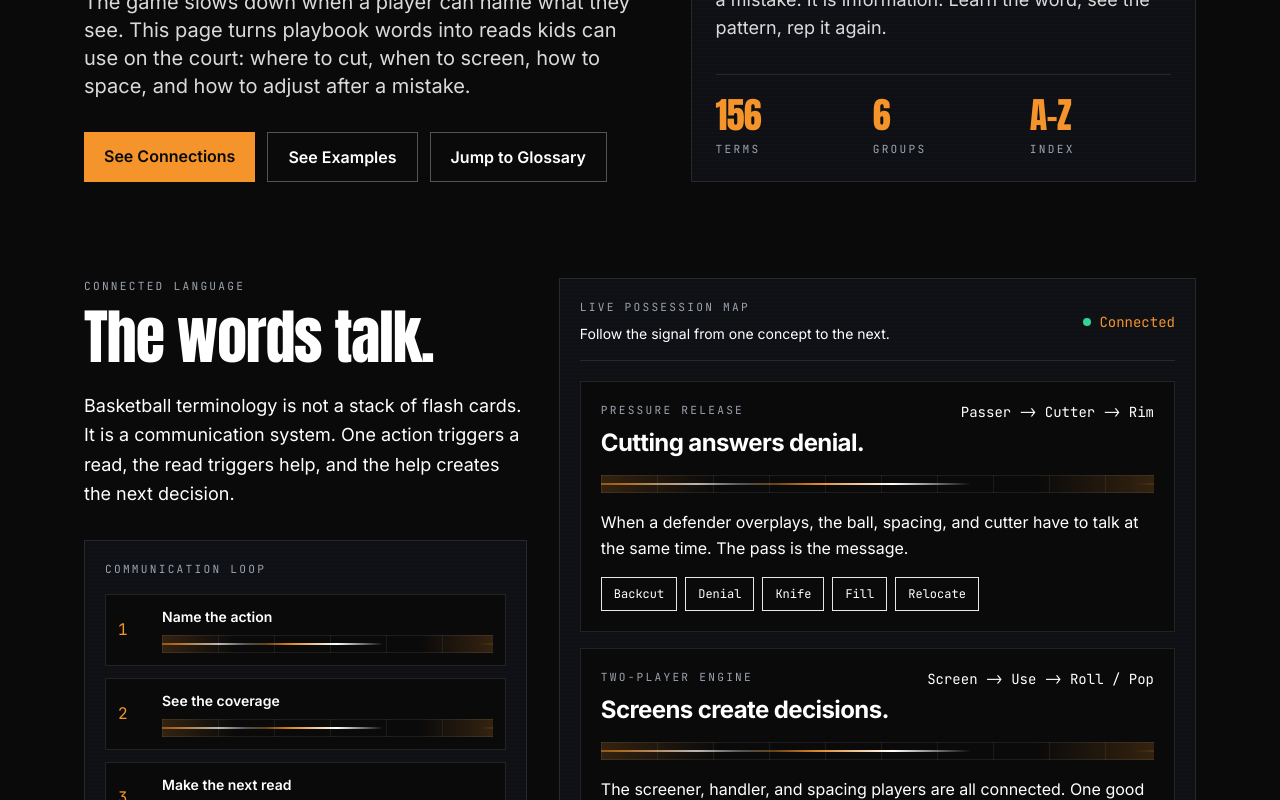
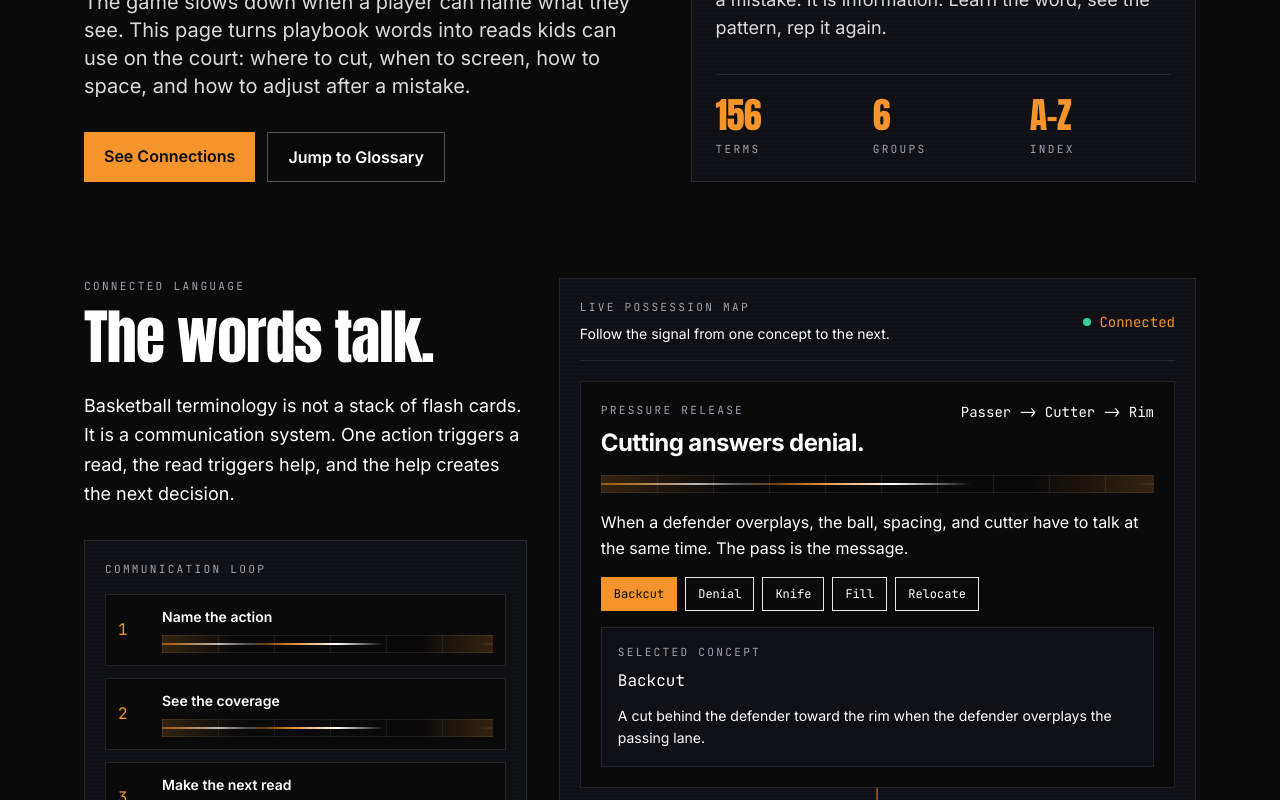
Before and after one commit to btctc/btcballers-fit, a Next.js app: page /playbook in a window 1280 px wide. Shown: the part 440-1240 px from the top of the page. Built offline with nearby package versions, Linux system fonts and the light colour scheme.

Commit message:
Make playbook terms update in place

```diff
--- a/src/app/globals.css
+++ b/src/app/globals.css
@@ -84,10 +84,80 @@ html { scroll-behavior: smooth; }
   to { left: 100%; }
 }
 
+.connection-network {
+  position: relative;
+  overflow: hidden;
+}
+
+.connection-network::before {
+  content: "";
+  position: absolute;
+  top: 7rem;
+  bottom: 1.5rem;
+  left: 50%;
+  width: 1px;
+  background: linear-gradient(
+    180deg,
+    transparent,
+    rgba(244,148,42,0.18) 8%,
+    rgba(244,148,42,0.5) 48%,
+    rgba(244,148,42,0.18) 92%,
+    transparent
+  );
+  pointer-events: none;
+}
+
+.connection-network::after {
+  content: "";
+  position: absolute;
+  top: 7rem;
+  left: calc(50% - 2px);
+  width: 5px;
+  height: 4rem;
+  border-radius: 999px;
+  background: linear-gradient(180deg, transparent, rgba(255,255,255,0.9), rgba(244,148,42,0.8), transparent);
+  filter: blur(0.2px);
+  opacity: 0.75;
+  animation: networkPulse 5.6s linear infinite;
+  pointer-events: none;
+}
+
+.connection-node {
+  position: relative;
+  z-index: 1;
+}
+
+.connection-node::before,
+.connection-node::after {
+  content: "";
+  position: absolute;
+  left: 50%;
+  width: 1px;
+  height: 1rem;
+  transform: translateX(-50%);
+  background: rgba(244,148,42,0.46);
+  pointer-events: none;
+}
+
+.connection-node::before { top: -1rem; }
+.connection-node::after { bottom: -1rem; }
+.connection-node:first-child::before,
+.connection-node:last-child::after { display: none; }
+
+.connection-node:hover {
+  border-color: rgba(244,148,42,0.42);
+}
+
+@keyframes networkPulse {
+  from { transform: translateY(-4rem); }
+  to { transform: translateY(calc(100vh + 16rem)); }
+}
+
 @media (prefers-reduced-motion: reduce) {
   .logo-sway,
   .status-pulse,
-  .signal-stream span {
+  .signal-stream span,
+  .connection-network::after {
     animation: none !important;
   }
 
--- a/src/app/playbook/page.tsx
+++ b/src/app/playbook/page.tsx
@@ -1,33 +1,11 @@
 import Link from "next/link";
+import PlaybookConnections from "@/components/PlaybookConnections";
 import { glossaryEntryCount, glossarySections } from "@/lib/playbookGlossary";
 
 export const metadata = {
   title: "Playbook Terminology - BTC Ballers",
   description: "Basketball playbook terminology and simple court reads from BTC Ballers.",
 };
-
-const examples = [
-  {
-    term: "Backcut",
-    read: "If your defender jumps the passing lane, do not fight for the catch. Plant, cut behind them, and make them pay at the rim.",
-    cue: "Pressure the defender's eyes.",
-  },
-  {
-    term: "DHO",
-    read: "The handoff is not a casual exchange. Sprint tight off the big, brush shoulders, and turn the corner with pace.",
-    cue: "Tight path. Strong hands.",
-  },
-  {
-    term: "Hammer",
-    read: "When the ball drives baseline, the weakside screen frees the corner shooter. The pass has to arrive on time.",
-    cue: "Drive low. See weakside.",
-  },
-  {
-    term: "Spain PnR",
-    read: "The first screen attacks the ball. The second screen attacks the roller's defender. That is how one action creates two problems.",
-    cue: "Screen the helper.",
-  },
-];
 
 const connectionGroups = [
   {
@@ -74,10 +52,6 @@ const connectionGroups = [
   },
 ];
 
-function glossaryHref(term: string) {
-  return `#letter-${term[0].toLowerCase()}`;
-}
-
 export default function PlaybookPage() {
   return (
     <div className="max-w-6xl mx-auto px-5 py-20">
@@ -91,9 +65,6 @@ export default function PlaybookPage() {
           <div className="mt-8 flex flex-wrap gap-3">
             <a href="#connections" className="bg-btc-orange text-btc-black px-5 py-3 font-semibold hover:bg-btc-white transition">
               See Connections
-            </a>
-            <a href="#examples" className="border border-white/30 px-5 py-3 font-semibold hover:border-btc-orange hover:text-btc-orange transition">
-              See Examples
             </a>
             <a href="#glossary" className="border border-white/30 px-5 py-3 font-semibold hover:border-btc-orange hover:text-btc-orange transition">
               Jump to Glossary
@@ -151,67 +122,7 @@ export default function PlaybookPage() {
             </div>
           </div>
 
-          <div className="border border-white/10 bg-btc-dim p-4 md:p-5 scanline">
-            <div className="flex flex-wrap items-center justify-between gap-3 border-b border-white/10 pb-4">
-              <div>
-                <div className="label text-btc-orange">Live possession map</div>
-                <p className="mt-2 text-sm text-btc-white/62">
-                  Follow the signal from one concept to the next.
-                </p>
-              </div>
-              <div className="mono flex items-center gap-2 text-sm text-btc-orange">
-                <span className="h-2 w-2 rounded-full bg-emerald-400 status-pulse" aria-hidden="true" />
-                Connected
-              </div>
-            </div>
-
-            <div className="mt-5 grid gap-4">
-              {connectionGroups.map((group) => (
-                <article key={group.label} className="border border-white/10 bg-btc-black p-4 md:p-5">
-                  <div className="flex flex-col gap-4 md:flex-row md:items-start md:justify-between">
-                    <div>
-                      <div className="label text-btc-orange">{group.label}</div>
-                      <h3 className="mt-2 text-2xl font-bold tracking-tight text-btc-white">{group.title}</h3>
-                    </div>
-                    <div className="mono text-sm text-btc-white/62">{group.signal}</div>
-                  </div>
-
-                  <div className="signal-stream mt-4" aria-hidden="true">
-                    <span />
-                    <span />
-                    <span />
-                  </div>
-
-                  <p className="mt-4 text-base leading-relaxed text-btc-white/78">{group.read}</p>
-                  <div className="mt-4 flex flex-wrap gap-2">
-                    {group.terms.map((term) => (
-                      <a
-                        key={term}
-                        href={glossaryHref(term)}
-                        className="mono border border-white/12 px-3 py-2 text-xs text-btc-white/78 hover:border-btc-orange hover:text-btc-orange transition"
-                      >
-                        {term}
-                      </a>
-                    ))}
-                  </div>
-                </article>
-              ))}
-            </div>
-          </div>
-        </div>
-      </section>
-
-      <section id="examples" className="mt-24 scroll-mt-28">
-        <div className="label text-btc-orange">Simple court reads</div>
-        <h2 className="display text-5xl md:text-6xl mt-3">See it. Say it. Rep it.</h2>
-        <div className="mt-10 grid md:grid-cols-2 gap-5">
-          {examples.map((example) => (
-            <article key={example.term} className="border border-white/10 bg-btc-dim p-6 md:p-7">
-              <div className="label text-btc-orange">{example.cue}</div>
-              <h3 className="display text-4xl mt-3">{example.term}</h3>
-              <p className="mt-4 text-base md:text-lg leading-relaxed text-btc-white/85">{example.read}</p>
-            </article>
-          ))}
+          <PlaybookConnections groups={connectionGroups} />
         </div>
       </section>
 
--- /dev/null
+++ b/src/components/PlaybookConnections.tsx
@@ -0,0 +1,110 @@
+"use client";
+
+import { useMemo, useState } from "react";
+import { glossarySections } from "@/lib/playbookGlossary";
+
+type ConnectionGroup = {
+  label: string;
+  title: string;
+  signal: string;
+  terms: string[];
+  read: string;
+};
+
+type Props = {
+  groups: ConnectionGroup[];
+};
+
+const fallbackDefinitions: Record<string, string> = {
+  ATO: "After timeout. A play or action called by the coach after a timeout to attack a specific matchup, coverage, or late-game situation.",
+  BLOB: "Baseline out-of-bounds. An inbound play run from under the basket.",
+};
+
+function findDefinition(term: string) {
+  const entries = glossarySections.flatMap((section) => section.entries);
+  const match = entries.find(
+    (entry) =>
+      entry.term === term ||
+      entry.term.startsWith(`${term} (`) ||
+      entry.term.includes(`(${term})`)
+  );
+  return match?.definition ?? fallbackDefinitions[term] ?? "A connected concept in this possession family.";
+}
+
+export default function PlaybookConnections({ groups }: Props) {
+  const initialTerms = useMemo(
+    () => Object.fromEntries(groups.map((group) => [group.label, group.terms[0]])),
+    [groups]
+  );
+  const [selectedTerms, setSelectedTerms] = useState<Record<string, string>>(initialTerms);
+
+  return (
+    <div className="connection-network border border-white/10 bg-btc-dim p-4 md:p-5 scanline">
+      <div className="flex flex-wrap items-center justify-between gap-3 border-b border-white/10 pb-4">
+        <div>
+          <div className="label text-btc-orange">Live possession map</div>
+          <p className="mt-2 text-sm text-btc-white/62">
+            Follow the signal from one concept to the next.
+          </p>
+        </div>
+        <div className="mono flex items-center gap-2 text-sm text-btc-orange">
+          <span className="h-2 w-2 rounded-full bg-emerald-400 status-pulse" aria-hidden="true" />
+          Connected
+        </div>
+      </div>
+
+      <div className="relative z-10 mt-5 grid gap-4">
+        {groups.map((group) => {
+          const selectedTerm = selectedTerms[group.label] ?? group.terms[0];
+
+          return (
+            <article key={group.label} className="connection-node border border-white/10 bg-btc-black p-4 md:p-5">
+              <div className="flex flex-col gap-4 md:flex-row md:items-start md:justify-between">
+                <div>
+                  <div className="label text-btc-orange">{group.label}</div>
+                  <h3 className="mt-2 text-2xl font-bold tracking-tight text-btc-white">{group.title}</h3>
+                </div>
+                <div className="mono text-sm text-btc-white/62">{group.signal}</div>
+              </div>
+
+              <div className="signal-stream mt-4" aria-hidden="true">
+                <span />
+                <span />
+                <span />
+              </div>
+
+              <p className="mt-4 text-base leading-relaxed text-btc-white/78">{group.read}</p>
+              <div className="mt-4 flex flex-wrap gap-2">
+                {group.terms.map((term) => {
+                  const isSelected = term === selectedTerm;
+
+                  return (
+                    <button
+                      key={term}
+                      type="button"
+                      aria-pressed={isSelected}
+                      onClick={() => setSelectedTerms((current) => ({ ...current, [group.label]: term }))}
+                      className={`mono border px-3 py-2 text-xs transition ${
+                        isSelected
+                          ? "border-btc-orange bg-btc-orange text-btc-black"
+                          : "border-white/12 text-btc-white/78 hover:border-btc-orange hover:text-btc-orange"
+                      }`}
+                    >
+                      {term}
+                    </button>
+                  );
+                })}
+              </div>
+
+              <div className="mt-4 border border-white/10 bg-btc-dim p-4">
+                <div className="label text-btc-orange">Selected concept</div>
+                <div className="mono mt-2 text-btc-white">{selectedTerm}</div>
+                <p className="mt-3 text-sm leading-relaxed text-btc-white/74">{findDefinition(selectedTerm)}</p>
+              </div>
+            </article>
+          );
+        })}
+      </div>
+    </div>
+  );
+}
```
